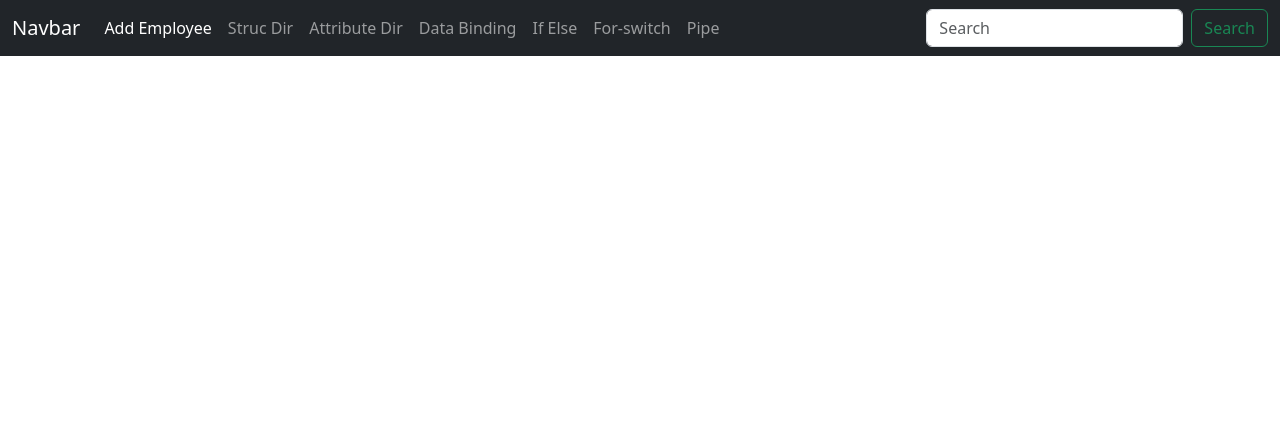
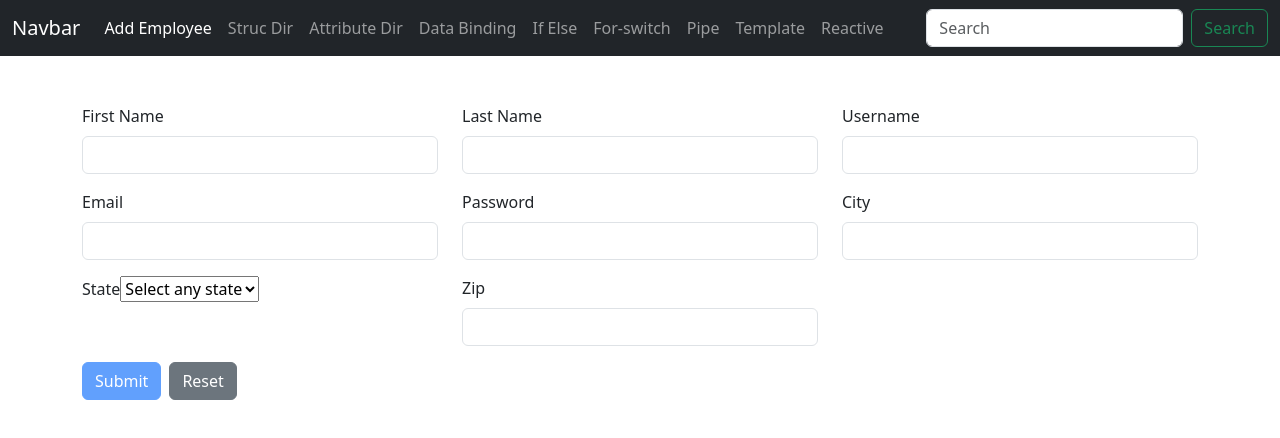
Before and after one commit to ravina-ghidode/Learn-Angular, an Angular app in the folder angular-18/: page /template in a window 1280 px wide. Before the commit this address led to /. Shown: the top 438 px of the page. Built offline with nearby package versions, Linux system fonts and the light colour scheme.

Commit message:
Template Form And Validations

```diff
--- a/angular-18/src/app/app.component.html
+++ b/angular-18/src/app/app.component.html
@@ -10,6 +10,16 @@
                 <li class="nav-item">
                     <a class="nav-link active" aria-current="page" routerLink="add-employee">Add Employee</a>
                 </li>
+                <!-- <li class="nav-item dropdown">
+                    <a class="nav-link dropdown-toggle" href="#" id="navbarDropdown" role="button"
+                        data-bs-toggle="dropdown" aria-expanded="false">
+                        Forms
+                    </a>
+                    <ul class="dropdown-menu" aria-labelledby="navbarDropdown">
+                        <li><a class="dropdown-item" routerLink="template-form">Template</a></li>
+                        <li><a class="dropdown-item" routerLink="reactive-form">Reactive</a></li>
+                    </ul>
+                </li> -->
                 <li class="nav-item">
                     <a class="nav-link" routerLink="structural-dir">Struc Dir</a>
                 </li>
@@ -28,6 +38,13 @@
                 <li class="nav-item">
                     <a class="nav-link" routerLink="pipe">Pipe</a>
                 </li>
+                <li class="nav-item">
+                    <a class="nav-link" routerLink="template">Template</a>
+                </li>
+                <li class="nav-item">
+                    <a class="nav-link" routerLink="reactive">Reactive</a>
+                </li>
+
             </ul>
             <form class="d-flex">
                 <input class="form-control me-2" type="search" placeholder="Search" aria-label="Search">
--- /dev/null
+++ b/angular-18/src/app/forms/reactive/reactive.component.html
@@ -0,0 +1 @@
+<p>reactive works!</p>
--- /dev/null
+++ b/angular-18/src/app/forms/template/template.component.html
@@ -0,0 +1,88 @@
+<div class="row">
+    <form #form="ngForm">
+        <div class="row pt-5">
+            <div class="col-4">
+                <div class="mb-3">
+                    <label for="fname" class="form-label">First Name</label>
+                    <input type="text" class="form-control" [(ngModel)]="studentObj.firstName" name="firstName"
+                        #fname="ngModel" required minlength="3">
+                    <div class="text-danger">
+                        @if((fname.touched || fname.dirty) && fname.errors?.['required']){
+                        <span>this is required</span>
+                        }@else if((fname.touched || fname.dirty) && fname.errors?.['minlength'])
+                        {
+                        <span>min 3 character is required</span>
+                        }
+                    </div>
+                </div>
+
+            </div>
+            <div class="col-4">
+                <div class="mb-3">
+                    <label for="lname" class="form-label">Last Name</label>
+                    <input type="text" class="form-control" [(ngModel)]="studentObj.lastName" name="lastName">
+                </div>
+            </div>
+            <div class="col-4">
+                <div class="mb-3">
+                    <label for="username" class="form-label">Username</label>
+                    <input type="text" class="form-control" [(ngModel)]="studentObj.userName" name="userName">
+                </div>
+            </div>
+        </div>
+        <div class="row">
+            <div class="col-4">
+                <div class="mb-3">
+                    <label for="email" class="form-label">Email</label>
+                    <input type="email" class="form-control" [(ngModel)]="studentObj.email" name="email">
+                </div>
+            </div>
+            <div class="col-4">
+                <div class="mb-3">
+                    <label for="password" class="form-label">Password</label>
+                    <input type="password" class="form-control" [(ngModel)]="studentObj.password" name="password">
+                </div>
+            </div>
+            <div class="col-4">
+                <div class="mb-3">
+                    <label for="city" class="form-label">City</label>
+                    <input type="text" class="form-control" [(ngModel)]="studentObj.city" name="city">
+                </div>
+            </div>
+        </div>
+        <div class="row">
+            <div class="col-4">
+                <div class="mb-3">
+                    <label for="state" class="form-label">State</label>
+                    <select [(ngModel)]="studentObj.state" name="state">
+                        <option selected disabled value="">Select any state</option>
+                        <option>MP</option>
+                        <option>UP</option>
+                        <option>Bihar</option>
+                        <option>Goa</option>
+                    </select>
+                </div>
+            </div>
+            <div class="col-4">
+                <div class="mb-3">
+                    <label for="zip" class="form-label">Zip</label>
+                    <input type="text" class="form-control" [(ngModel)]="studentObj.zip" required #zipCode="ngModel"
+                        name="zip">
+                    <div class="text-danger">
+                        @if((zipCode.touched || zipCode.dirty) && zipCode.errors?.['required']){
+                        <span>Zip code is required field</span>
+                        }
+                    </div>
+                </div>
+            </div>
+        </div>
+        <div class="row">
+            <div class="col-6">
+                <button class=" btn btn-primary" type="button" (click)="onSubmit()"
+                    [disabled]="form.invalid">Submit</button>
+                <button class="btn btn-secondary mx-2" type="button" (click)="resetForm()">Reset</button>
+            </div>
+        </div>
+    </form>
+
+</div>
--- /dev/null
+++ b/angular-18/src/app/forms/template/template.component.ts
@@ -0,0 +1,40 @@
+import { JsonPipe } from '@angular/common';
+import { Component } from '@angular/core';
+import { FormsModule } from '@angular/forms';
+
+@Component({
+  selector: 'app-template',
+  standalone: true,
+  imports: [FormsModule, JsonPipe],
+  templateUrl: './template.component.html',
+  styleUrl: './template.component.css'
+})
+export class TemplateComponent {
+  studentObj: any = {
+    firstName: '',
+    lastName: '',
+    userName: '',
+    email: '',
+    password: '',
+    state: '',
+    city: '',
+    zip: ''
+  }
+  formValue: any;
+  onSubmit() {
+    debugger;
+    this.formValue = this.studentObj;
+  }
+  resetForm() {
+    this.studentObj = {
+      firstName: '',
+      lastName: '',
+      userName: '',
+      email: '',
+      password: '',
+      state: '',
+      city: '',
+      zip: ''
+    }
+  }
+}
```
Also changed, not shown: angular-18/src/app/app.routes.ts (+12 -1 lines), angular-18/src/app/forms/reactive/reactive.component.ts (added, +12 -0 lines), angular-18/src/app/forms/reactive/reactive.component.css (added), angular-18/src/app/forms/template/template.component.css (added), 2 other files (tests, documents, lock files or other folders).
